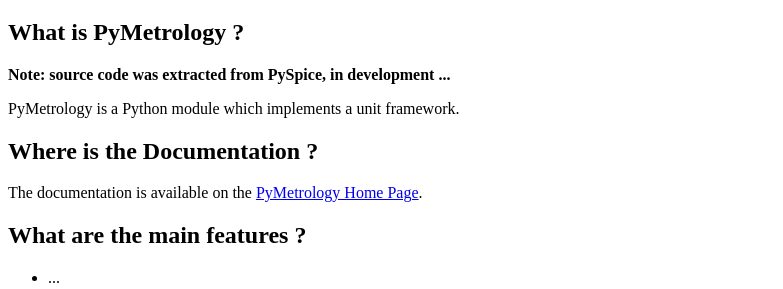
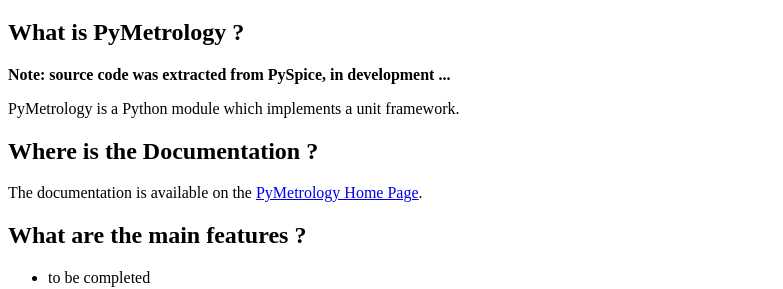
Before and after one commit to FabriceSalvaire/PyMetrology, a plain HTML site: page README.html in a window 1280 px wide. Shown: the part 513-802 px from the top of the page, without its empty margins (0-783 px from the left). Drawn offline with Linux system fonts and the light colour scheme.

Commit message:
Fixed readme

```diff
--- a/README.html
+++ b/README.html
@@ -401,7 +401,7 @@ ul.auto-toc {
 <div class="section" id="what-are-the-main-features">
 <h2>What are the main features ?</h2>
 <ul class="simple">
-<li>...</li>
+<li>to be completed</li>
 </ul>
 </div>
 <div class="section" id="how-to-install-it">
```
Also changed, not shown: README.txt, 1 other file.
